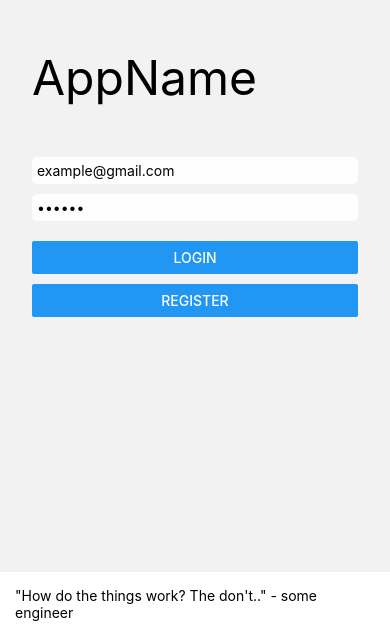
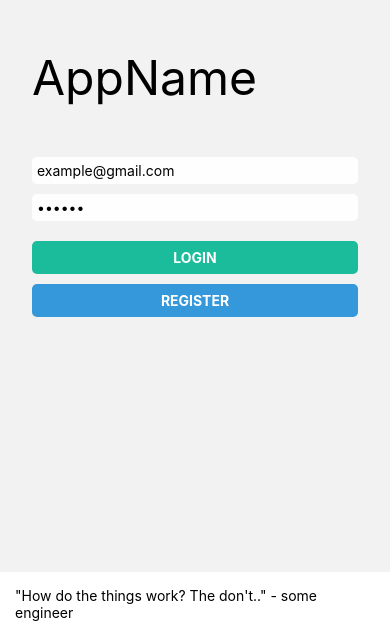
Before and after one commit to justinac0/expo-firebase-auth-example, a React Native app: screen /home in a window 390 px wide. Shown: the part 208-844 px from the top of the page. Built offline with nearby package versions, Linux system fonts and the light colour scheme; no server answers.

Commit message:
Pretty Buttons, Global Styling

```diff
--- /dev/null
+++ b/source/components/Button.tsx
@@ -0,0 +1,27 @@
+import { FC } from "react";
+import { TouchableOpacity, Text, StyleSheet } from "react-native";
+import {Colors} from "../styles/GlobalStyle"
+
+const Button = ({title, onPress, bgColor = Colors.GREEN, fgColor = Colors.WHITE}) => {
+  return <TouchableOpacity onPress={onPress} style={[styles.button, {
+    backgroundColor: bgColor
+  }]}>
+    <Text style={[styles.buttonText, {
+      color: fgColor
+    }]}>{title}</Text>
+  </TouchableOpacity>
+}
+
+export default Button;
+
+const styles = StyleSheet.create({
+  button: {
+    padding: 8,
+    borderRadius: 5,
+  },
+  buttonText: {
+    textAlign: "center",
+    textTransform: "uppercase",
+    fontWeight: "bold"
+  }
+});
--- a/source/screens/AuthScreen.tsx
+++ b/source/screens/AuthScreen.tsx
@@ -1,11 +1,10 @@
 import { useState } from "react";
-import { View, Text, StyleSheet, Button } from "react-native";
-
+import { View, Text, StyleSheet } from "react-native";
+import Button from "../components/Button";
 import TextField from "../components/TextField";
 import Break from "../components/Break";
-
-import { useAuth } from "../context/AuthProvider";
-import { LoginResult, RegisterResult } from "../lib/firebase_helper";
+import { useAuth, LoginResult, RegisterResult } from "../context/AuthProvider";
+import { Colors, globalStyles } from "../styles/GlobalStyle";
 
 const AuthScreen = ({navigation}) => {
   const auth = useAuth();
@@ -30,7 +29,7 @@ const AuthScreen = ({navigation}) => {
   };
 
   return (
-    <View style={[styles.container, styles.centerAll]}>
+    <View style={[globalStyles.container, styles.centerAll]}>
       <Text style={styles.title}>AppName</Text>
       <Break />
       <Break />
@@ -42,9 +41,9 @@ const AuthScreen = ({navigation}) => {
       <TextField text={password} setText={setPassword} isSecret={true} />
       <Break />
       <Break />
-      <Button title="Login" onPress={OnLoginPress} />
+      <Button title="Login" onPress={OnLoginPress}/>
       <Break />
-      <Button title="Register" onPress={OnRegisterPress} />
+      <Button title="Register" onPress={OnRegisterPress} bgColor={Colors.BLUE}/>
     </View>
   );
 };
@@ -55,10 +54,6 @@ const styles = StyleSheet.create({
   title: {
     fontSize: 48,
   },
-  container: {
-    flex: 1,
-    padding: 32
-  },
   textInput: {
     padding: 5,
     backgroundColor: "#fefefe",
--- a/source/screens/HomeScreen.tsx
+++ b/source/screens/HomeScreen.tsx
@@ -1,5 +1,10 @@
-import { Button, Text } from "react-native";
+import { View, Text } from "react-native";
+
+import Button from "../components/Button";
+import Break from "../components/Break";
+
 import { useAuth } from "../context/AuthProvider";
+import { globalStyles } from "../styles/GlobalStyle";
 
 const HomeScreen = ({ navigation }) => {
   const auth = useAuth();
@@ -14,10 +19,11 @@ const HomeScreen = ({ navigation }) => {
   };
 
   return (
-    <>
+    <View style={globalStyles.container}>
       <Button title="Sign Out" onPress={onSignOutPress} />
+      <Break />
       <Text>Current User: {auth.currentUser.email}</Text>
-    </>
+    </View>
   );
 };
 
--- a/source/styles/GlobalStyle.tsx
+++ b/source/styles/GlobalStyle.tsx
@@ -0,0 +1,15 @@
+import { StyleSheet } from "react-native";
+
+// https://flatuicolors.com/palette/defo
+export enum Colors {
+  BLUE = "#3498db",
+  GREEN = "#1abc9c",
+  WHITE = "#fff",
+}
+
+export const globalStyles = StyleSheet.create({
+  container: {
+    flex: 1,
+    padding: 32,
+  },
+});
```
